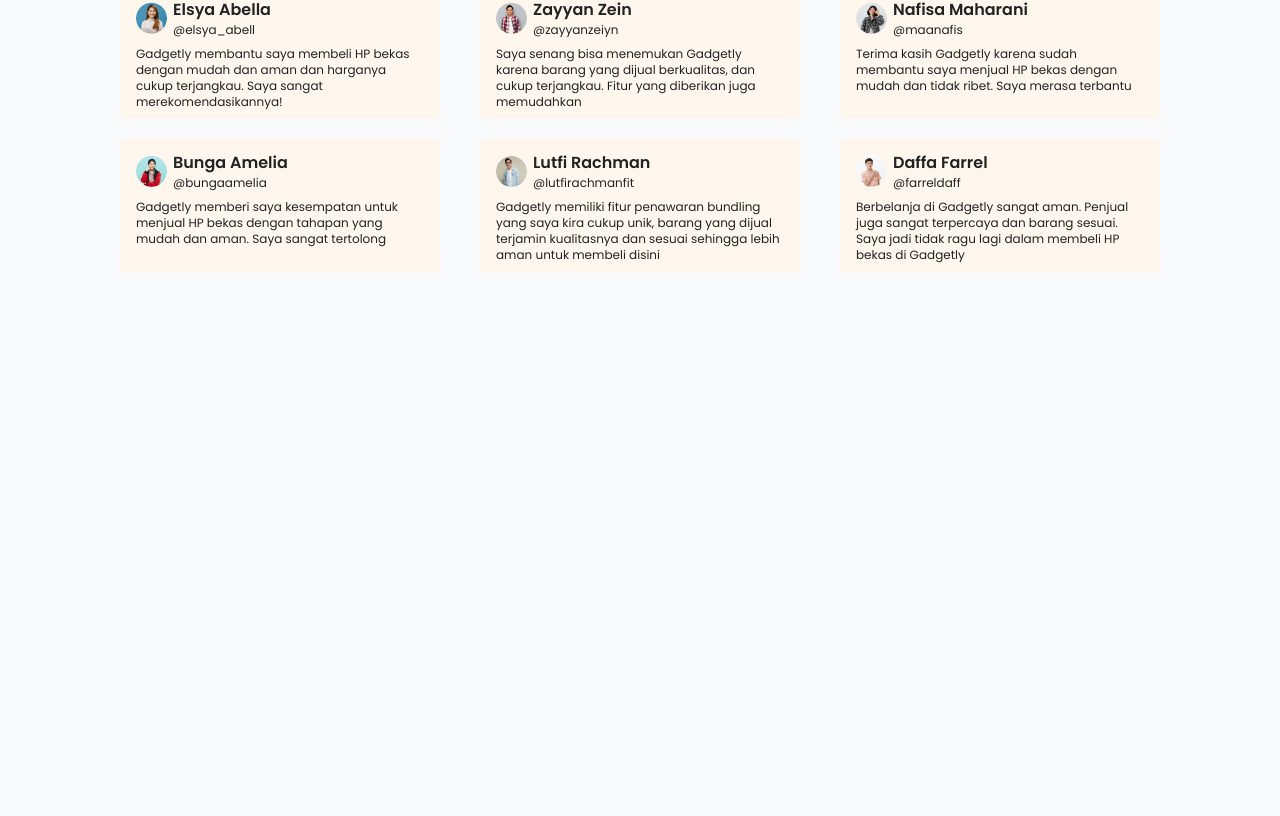
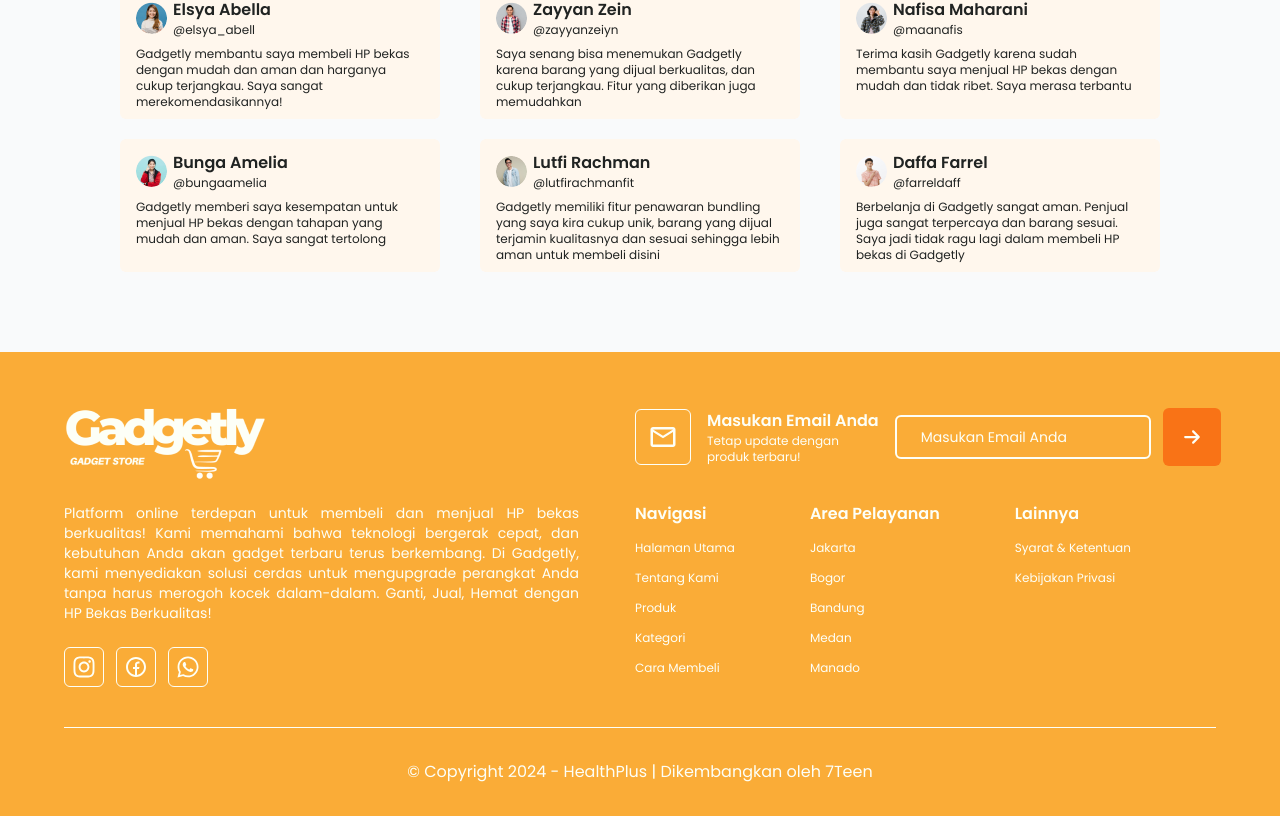
Before and after one commit to HizkiaReppi/gadgetly, a React (Vite) app: page / in a window 1280 px wide. Shown: the part 5584-6400 px from the top of the page. Before the commit the page ends 5936 px from the top, so only its background shows below. Built offline with nearby package versions, Linux system fonts and the light colour scheme; no server answers.

Commit message:
feat: add footer

```diff
--- a/src/App.jsx
+++ b/src/App.jsx
@@ -4,6 +4,7 @@
 
 import Loading from "./components/atoms/Loading";
 import Navbar from "./components/molecules/Navbar";
+import Footer from "./components/molecules/Footer";
 
 const Homepage = lazy(() => import("./pages/Homepage"));
 const Register = lazy(() => import("./pages/Register"));
@@ -37,6 +38,10 @@
             <Route path="privacy-policy" element={<PrivacyPolicy />} />
           </Route>
         </Routes>
+        {location.pathname.includes("auth") ||
+        location.pathname.includes("legal") ? null : (
+          <Footer />
+        )}
       </Suspense>
       <ToastContainer />
     </>
--- /dev/null
+++ b/src/components/molecules/Footer.jsx
@@ -0,0 +1,108 @@
+import { useForm } from "react-hook-form";
+import { Link } from "react-router-dom";
+import { MdOutlineEmail } from "react-icons/md";
+import { FaArrowRight } from "react-icons/fa6";
+import { FaInstagram, FaWhatsapp } from "react-icons/fa";
+import { RiFacebookCircleLine } from "react-icons/ri";
+import Input from "../atoms/Input";
+import IconButton from "../atoms/IconButton";
+import logo from "../../assets/logo/logo-1-white.png";
+import { footerLinks } from "../../constants/data";
+
+const Footer = () => {
+  const { register } = useForm();
+  return (
+    <footer className="h-full w-full bg-[#FAAC37]">
+      <div className="w-full px-16 py-8 pt-14 text-white md:top-80">
+        <div className="flex flex-col items-start justify-between gap-14 md:flex-row">
+          <div>
+            <img src={logo} alt="Gadgetly" height={80} />
+            <p className="my-6 w-full text-justify text-sm md:w-[515px]">
+              Platform online terdepan untuk membeli dan menjual HP bekas
+              berkualitas! Kami memahami bahwa teknologi bergerak cepat, dan
+              kebutuhan Anda akan gadget terbaru terus berkembang. Di Gadgetly,
+              kami menyediakan solusi cerdas untuk mengupgrade perangkat Anda
+              tanpa harus merogoh kocek dalam-dalam. Ganti, Jual, Hemat dengan
+              HP Bekas Berkualitas!
+            </p>
+            <div className="flex items-center gap-3">
+              <Link
+                title="Instagram"
+                to="#"
+                className="inline-flex h-10 w-10 items-center justify-center rounded-md border border-white hover:border-gray-500"
+              >
+                <FaInstagram className="text-2xl text-white" />
+              </Link>
+              <Link
+                title="Facebook"
+                to="#"
+                className="inline-flex h-10 w-10 items-center justify-center rounded-md border border-white hover:border-gray-500"
+              >
+                <RiFacebookCircleLine className="text-2xl text-white" />
+              </Link>
+              <Link
+                title="Whatsapp"
+                to="#"
+                className="inline-flex h-10 w-10 items-center justify-center rounded-md border border-white hover:border-gray-500"
+              >
+                <FaWhatsapp className="text-2xl text-white" />
+              </Link>
+            </div>
+          </div>
+          <div>
+            <div className="flex flex-col items-start gap-4 md:flex-row md:items-center">
+              <div className="flex w-full items-center gap-4">
+                <div className="flex h-12 w-12 items-center justify-center rounded-md border border-white md:h-14 md:w-14">
+                  <MdOutlineEmail className="text-3xl" />
+                </div>
+                <label htmlFor="email_subscribe">
+                  <p className="text-nowrap text-base font-semibold">
+                    Masukan Email Anda
+                  </p>
+                  <p className="w-full text-xs md:w-36">
+                    Tetap update dengan produk terbaru!
+                  </p>
+                </label>
+              </div>
+              <div className="flex items-center gap-3">
+                <Input
+                  type="email"
+                  register={register}
+                  name="email_subscribe"
+                  id="email_subscribe"
+                  className="w-full border-white text-white placeholder:text-white focus:border-white md:w-64"
+                  placeholder="Masukan Email Anda"
+                />
+                <IconButton
+                  className="p-2.5 md:p-5"
+                  icon={<FaArrowRight className="text-lg" />}
+                />
+              </div>
+            </div>
+            <div className="mt-9 flex flex-wrap items-start gap-x-[75px] gap-y-8">
+              {footerLinks.map((footerLink) => (
+                <div key={footerLink.title}>
+                  <p className="text-base font-semibold">{footerLink.title}</p>
+                  <ul className="text-xs">
+                    {footerLink.links.map((link) => (
+                      <li key={link.title} className="mt-3.5">
+                        <Link to={link.href} className="text-white">
+                          {link.title}
+                        </Link>
+                      </li>
+                    ))}
+                  </ul>
+                </div>
+              ))}
+            </div>
+          </div>
+        </div>
+        <div className="mt-10 border-t border-t-white pt-8 text-center text-xs md:text-base">
+          <p>&copy; Copyright 2024 - HealthPlus | Dikembangkan oleh 7Teen </p>
+        </div>
+      </div>
+    </footer>
+  );
+};
+
+export default Footer;
--- a/src/constants/data.js
+++ b/src/constants/data.js
@@ -55,3 +55,69 @@
       "Berbelanja di Gadgetly sangat aman. Penjual juga sangat terpercaya dan barang sesuai. Saya jadi tidak ragu lagi dalam membeli HP bekas di Gadgetly",
   },
 ];
+
+export const footerLinks = [
+  {
+    title: "Navigasi",
+    links: [
+      {
+        title: "Halaman Utama",
+        href: "/",
+      },
+      {
+        title: "Tentang Kami",
+        href: "/about",
+      },
+      {
+        title: "Produk",
+        href: "/product",
+      },
+      {
+        title: "Kategori",
+        href: "/category",
+      },
+      {
+        title: "Cara Membeli",
+        href: "/how-to-buy",
+      },
+    ],
+  },
+  {
+    title: "Area Pelayanan",
+    links: [
+      {
+        title: "Jakarta",
+        href: "#",
+      },
+      {
+        title: "Bogor",
+        href: "#",
+      },
+      {
+        title: "Bandung",
+        href: "#",
+      },
+      {
+        title: "Medan",
+        href: "#",
+      },
+      {
+        title: "Manado",
+        href: "#",
+      },
+    ],
+  },
+  {
+    title: "Lainnya",
+    links: [
+      {
+        title: "Syarat & Ketentuan",
+        href: "/legal/terms-and-conditions",
+      },
+      {
+        title: "Kebijakan Privasi",
+        href: "/legal/privacy-policy",
+      },
+    ],
+  },
+];
```
